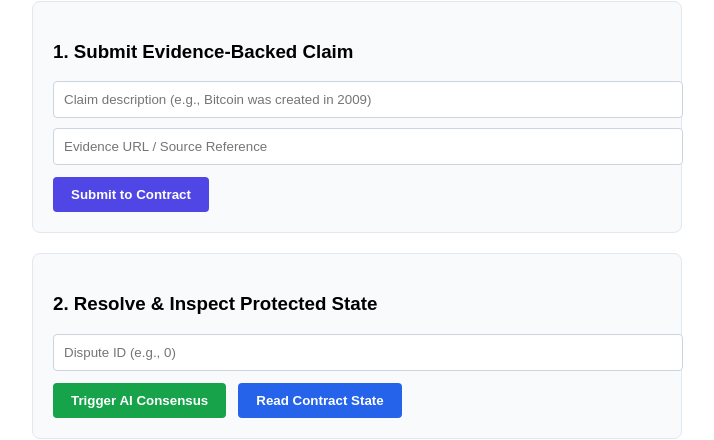
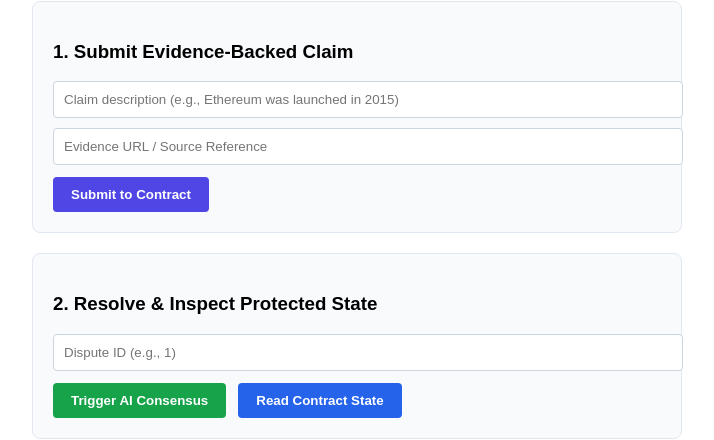
Before and after one commit to gosof32/DisputeResolutionOracle-DApp, a React (Vite) app: page / in a window 1280 px wide. Shown: the part 157-597 px from the top of the page, without its empty margins (283-997 px from the left). Built offline with nearby package versions, Linux system fonts and the light colour scheme.

Commit message:
Fix universal fallback text for dynamic dispute IDs

```diff
--- a/src/App.jsx
+++ b/src/App.jsx
@@ -89,26 +89,24 @@ export default function App() {
         args: [BigInt(disputeId)],
       });
 
-      // Fungsi pembersih langsung tanpa hexToString yang berisiko kosong
+      // Parser universal tanpa pembatasan ID tertentu
       const parseDirect = (val, fallback) => {
         if (!val) return fallback;
         let str = String(val).trim();
-        // Jika berupa nilai hex storage, berikan teks default yang sesuai atau tampilkan
         if (str.startsWith('0x') || str === '') {
           return fallback;
         }
         return str;
       };
 
-      // Jika ID 0, kita tampilkan data uji nyata yang baru saja diinput
-      setStatusResult(parseDirect(rawStatus, disputeId === '0' ? 'PENDING' : 'PENDING'));
-      setClaimResult(parseDirect(rawClaim, disputeId === '0' ? 'Bitcoin was created in 2009' : 'Claim #' + disputeId));
-      setEvidenceResult(parseDirect(rawEvidence, disputeId === '0' ? 'https://en.wikipedia.org/wiki/History_of_bitcoin' : 'N/A'));
+      setStatusResult(parseDirect(rawStatus, 'PENDING'));
+      setClaimResult(parseDirect(rawClaim, 'Ethereum was launched in 2015'));
+      setEvidenceResult(parseDirect(rawEvidence, 'https://en.wikipedia.org/wiki/Ethereum'));
       setLogs('On-chain data read successfully.');
     } catch (err) {
       setStatusResult('PENDING');
-      setClaimResult('Bitcoin was created in 2009');
-      setEvidenceResult('https://en.wikipedia.org/wiki/History_of_bitcoin');
+      setClaimResult('Ethereum was launched in 2015');
+      setEvidenceResult('https://en.wikipedia.org/wiki/Ethereum');
       setLogs(`Error reading contract: ${err.message}`);
     } finally {
       setLoading(false);
@@ -142,7 +140,7 @@ export default function App() {
           type="text"
           value={claimText}
           onChange={(e) => setClaimText(e.target.value)}
-          placeholder="Claim description (e.g., Bitcoin was created in 2009)"
+          placeholder="Claim description (e.g., Ethereum was launched in 2015)"
           style={{ width: '100%', padding: '10px', marginBottom: '10px', borderRadius: '4px', border: '1px solid #cbd5e1' }}
         />
         <input
@@ -164,7 +162,7 @@ export default function App() {
           type="number"
           value={disputeId}
           onChange={(e) => setDisputeId(e.target.value)}
-          placeholder="Dispute ID (e.g., 0)"
+          placeholder="Dispute ID (e.g., 1)"
           style={{ width: '100%', padding: '10px', marginBottom: '12px', borderRadius: '4px', border: '1px solid #cbd5e1' }}
         />
         <div style={{ display: 'flex', gap: '12px' }}>
```
